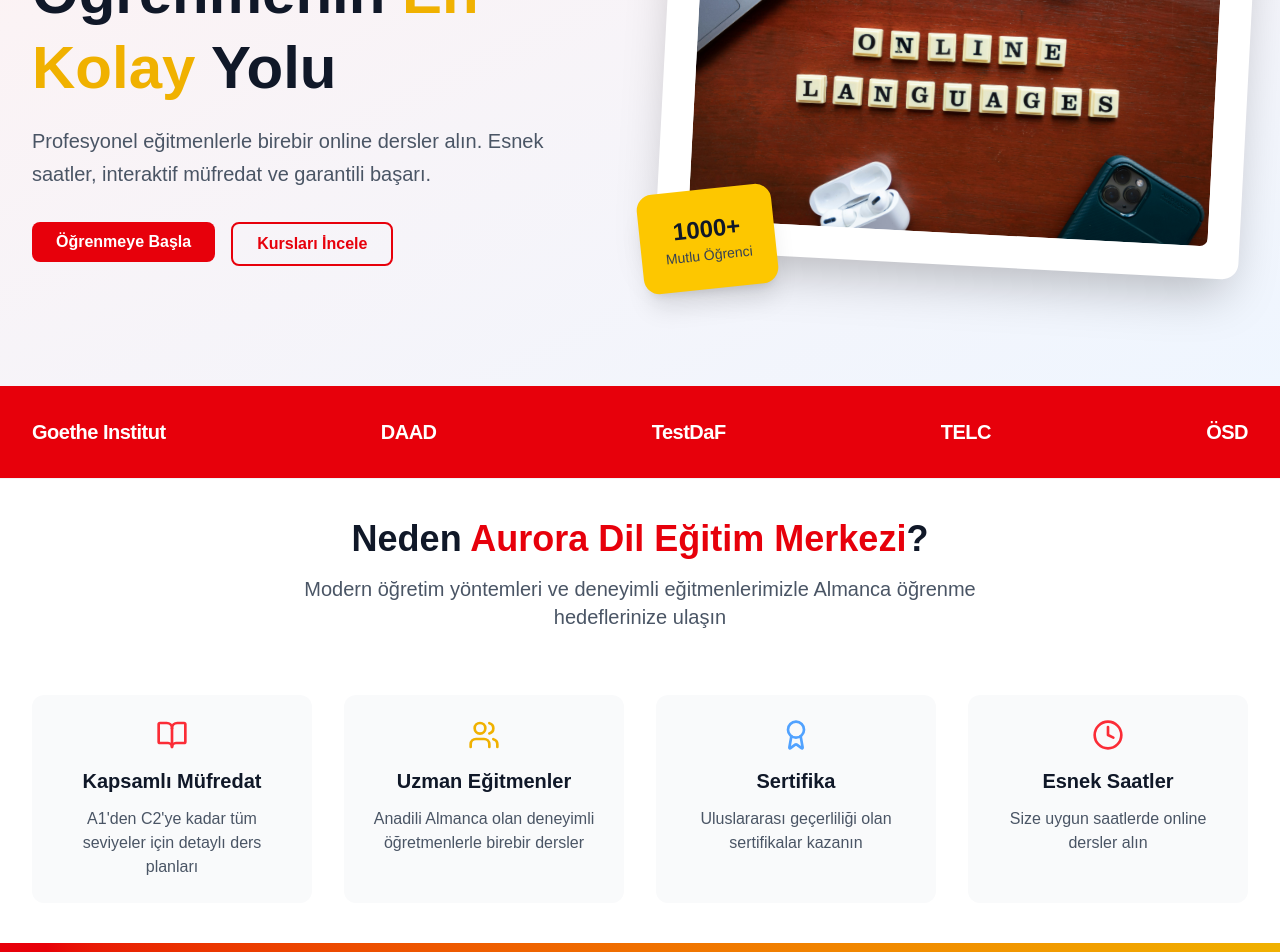
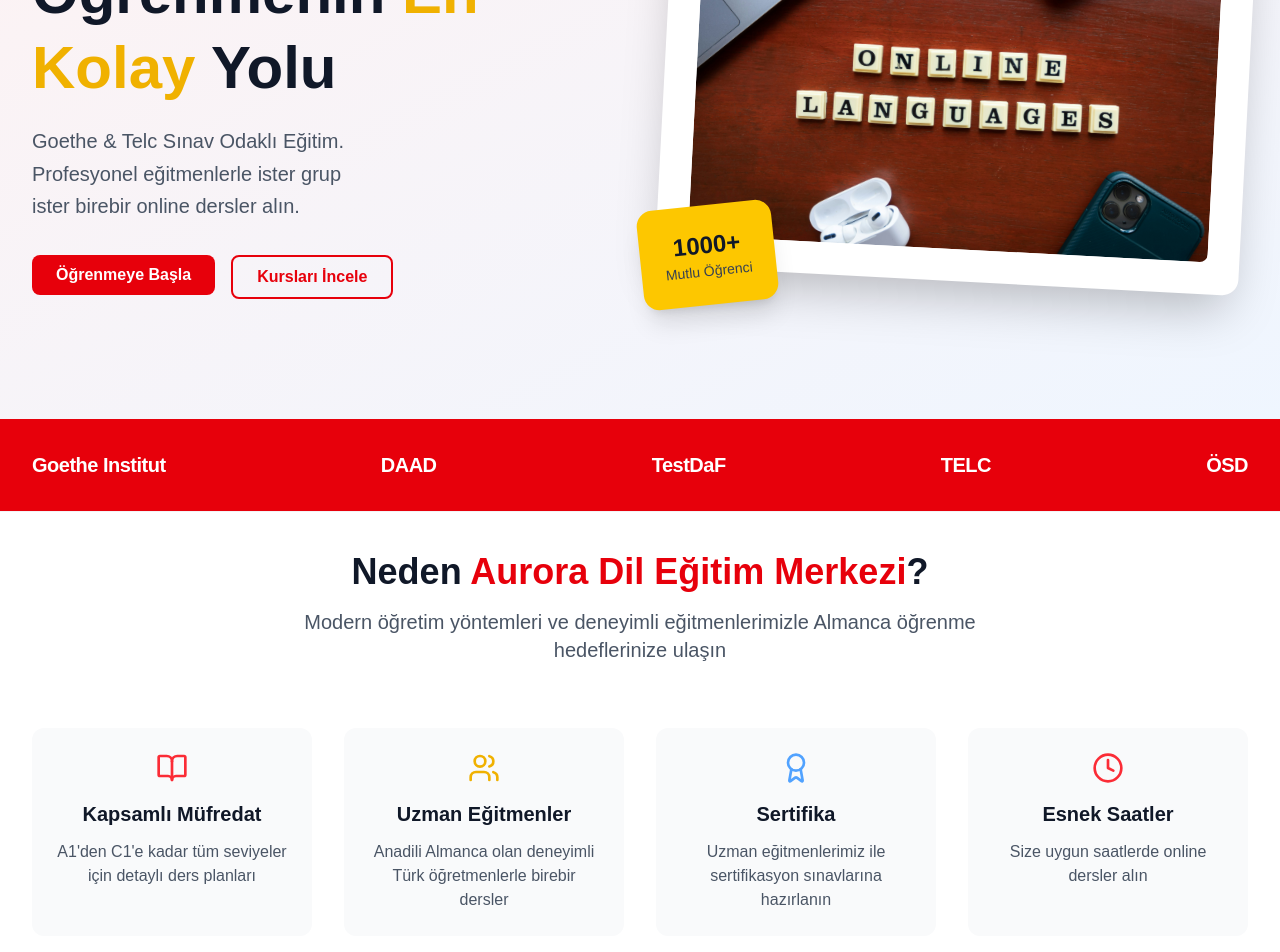
Before and after one commit to Yigit03/Aurora, a Next.js app: page / in a window 1280 px wide. Shown: the part 320-1272 px from the top of the page. Built offline with nearby package versions, Linux system fonts and the light colour scheme.

Commit message:
fix: implement ISR for blog pages to fix production sync issue

```diff
--- a/src/app/(site)/(home)/Features.tsx
+++ b/src/app/(site)/(home)/Features.tsx
@@ -15,19 +15,19 @@ const featureList: FeatureItem[] = [
     icon: BookOpen,
     iconColor: "text-red-500",
     title: "Kapsamlı Müfredat",
-    description: "A1'den C2'ye kadar tüm seviyeler için detaylı ders planları",
+    description: "A1'den C1'e kadar tüm seviyeler için detaylı ders planları",
   },
   {
     icon: Users,
     iconColor: "text-yellow-500",
     title: "Uzman Eğitmenler",
-    description: "Anadili Almanca olan deneyimli öğretmenlerle birebir dersler",
+    description: "Anadili Almanca olan deneyimli Türk öğretmenlerle birebir dersler",
   },
   {
     icon: Award,
     iconColor: "text-blue-400",
     title: "Sertifika",
-    description: "Uluslararası geçerliliği olan sertifikalar kazanın",
+    description: "Uzman eğitmenlerimiz ile sertifikasyon sınavlarına hazırlanın",
   },
   {
     icon: Clock,
--- a/src/app/(site)/(home)/Hero.tsx
+++ b/src/app/(site)/(home)/Hero.tsx
@@ -32,8 +32,8 @@ export default function Hero() {
             </h1>
 
             <p className="text-lg sm:text-xl text-gray-600 mb-8 leading-relaxed max-w-lg">
-              Profesyonel eğitmenlerle birebir online dersler alın.
-              Esnek saatler, interaktif müfredat ve garantili başarı.
+              Goethe & Telc Sınav Odaklı Eğitim. <br />
+              Profesyonel eğitmenlerle ister grup <br /> ister birebir online dersler alın.
             </p>
 
             {/* ── CTA Butonları: yan yana, eşit genişlik ── */}
--- a/src/app/(site)/blog/page.tsx
+++ b/src/app/(site)/blog/page.tsx
@@ -10,7 +10,10 @@ export const metadata = {
   description: "Tercüme ve dil öğrenimi hakkında güncel yazılar"
 }
 
+export const revalidate = 60;
+
 export default async function BlogPage() {
+  // Veri çekme işlemin...
   const { data } = await supabase
     .from('blogs')
     .select('id, slug, title, img, content, is_published, created_at, users(fullname)')
```
